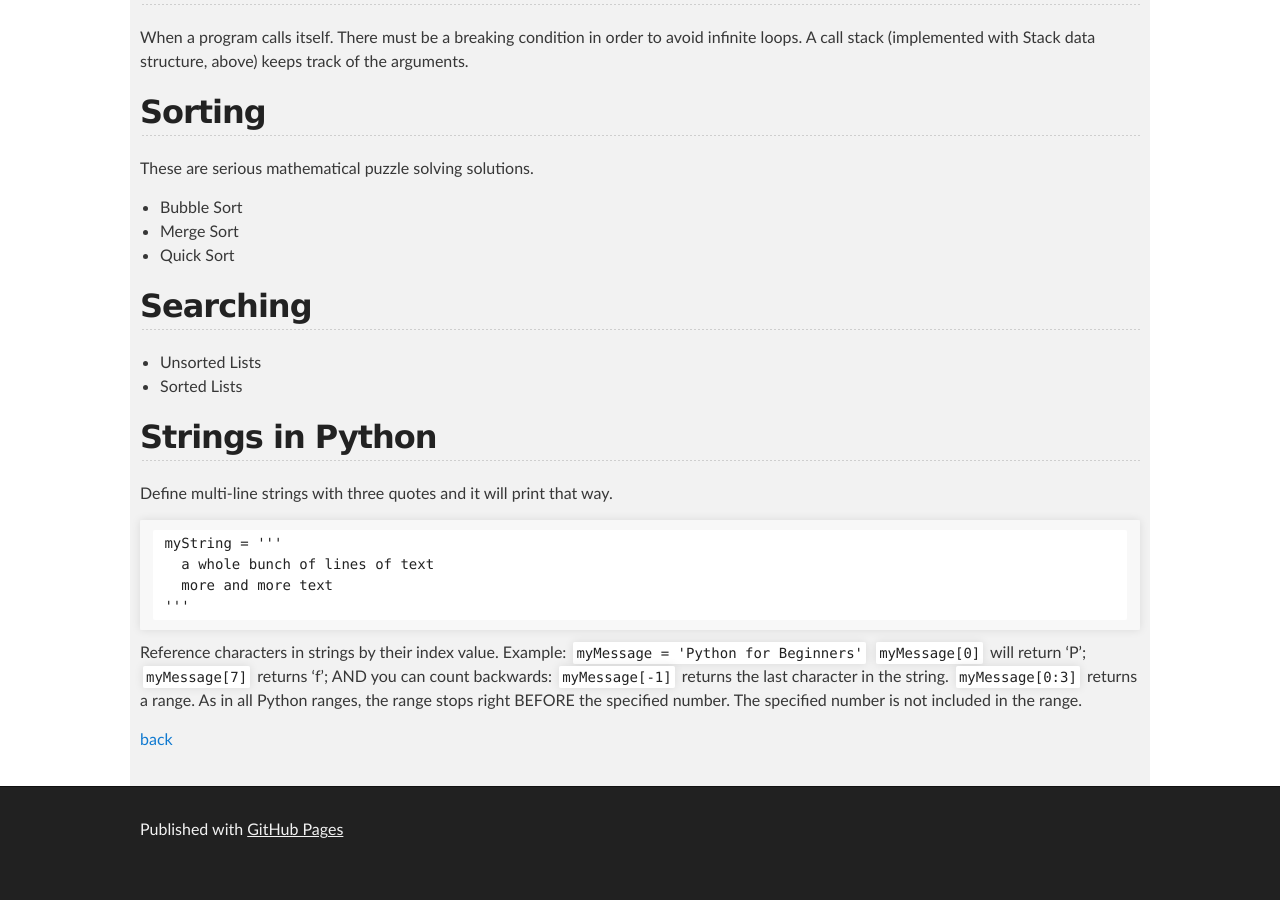
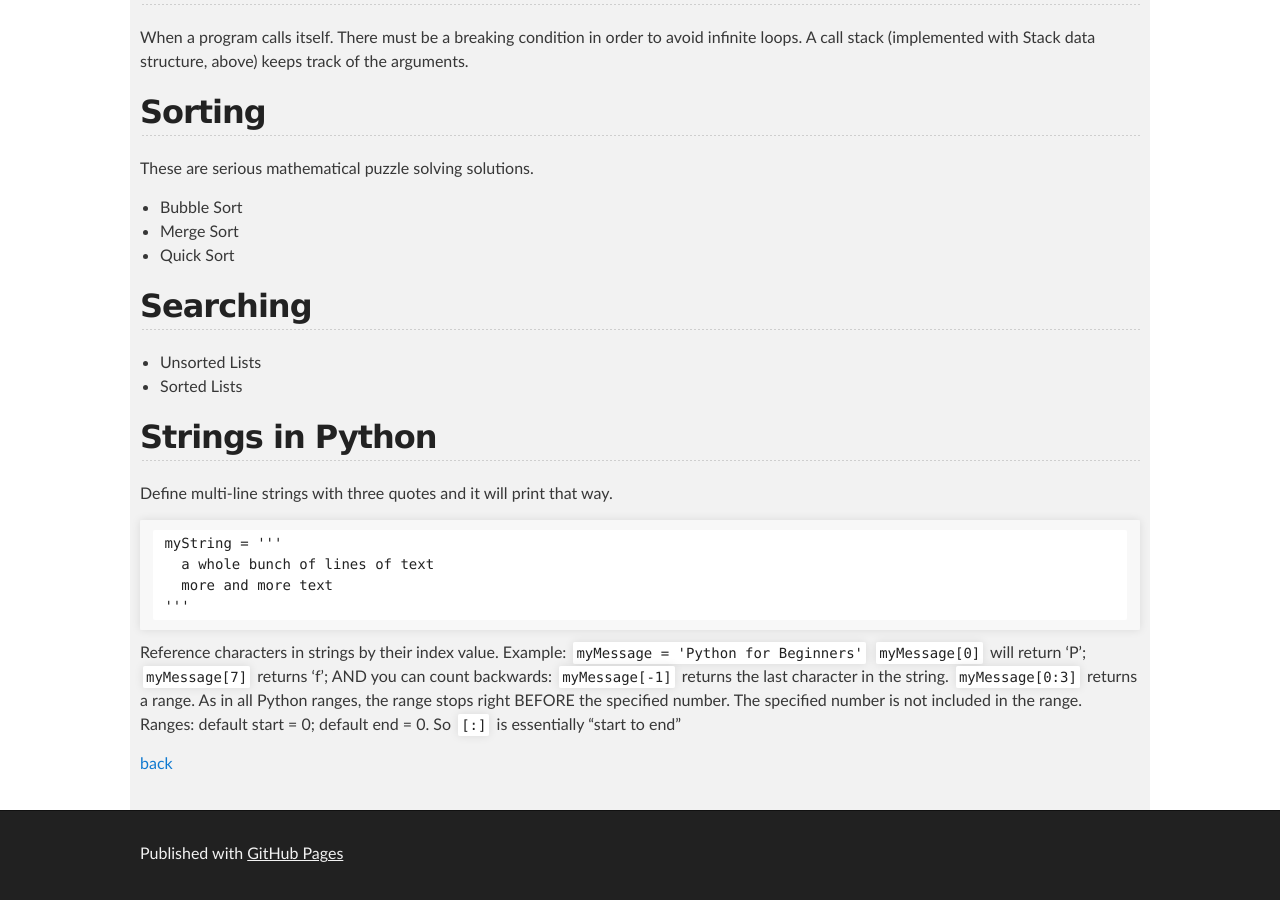
Before and after one commit to cathysnider/cathysnider.github.io, a Jekyll site: the page built from python.md, in a window 1280 px wide and 900 px high, scrolled down 3701 px. Built offline with Jekyll 4.4.1, drawn with Linux system fonts in a browser that asks for light colours; before the commit the page ends 4577 px from its top, so only the background shows below that.

Commit message:
python stuff

````diff
--- a/python.md
+++ b/python.md
@@ -170,7 +170,7 @@ These are serious mathematical puzzle solving solutions.
  ```
  Reference characters in strings by their index value. Example:
  `myMessage = 'Python for Beginners'`
- `myMessage[0]` will return 'P'; `myMessage[7]` returns 'f'; AND you can count backwards:  `myMessage[-1]` returns the last character in the string. `myMessage[0:3]` returns a range. As in all Python ranges, the range stops right BEFORE the specified number. The specified number is not included in the range.
+ `myMessage[0]` will return 'P'; `myMessage[7]` returns 'f'; AND you can count backwards:  `myMessage[-1]` returns the last character in the string. `myMessage[0:3]` returns a range. As in all Python ranges, the range stops right BEFORE the specified number. The specified number is not included in the range. Ranges: default start = 0; default end = 0. So `[:]` is essentially "start to end"
 
 
 
````
